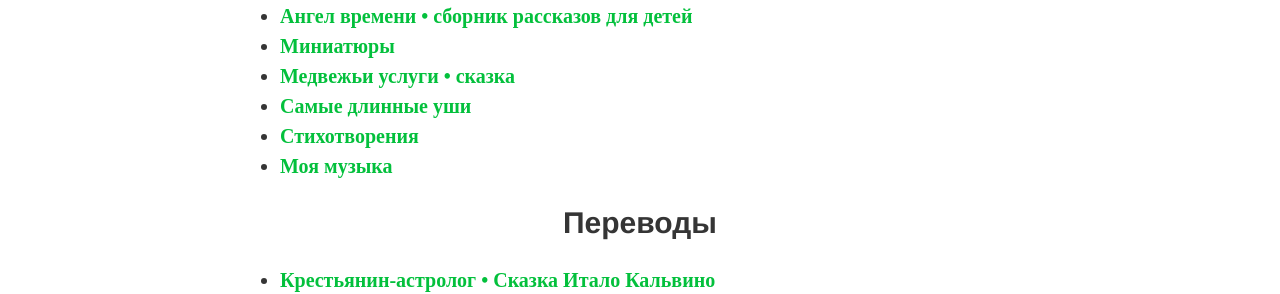
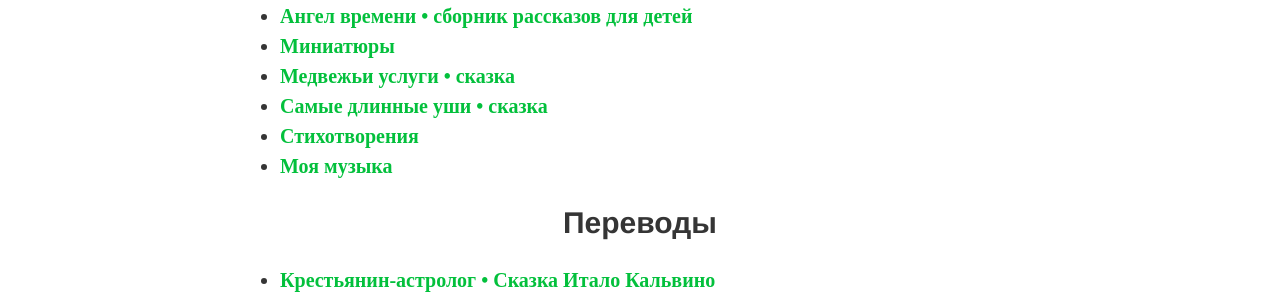
Before and after one commit to postolny/postolny.github.io, a Jekyll site: the page built from _pages/indice.html, in a window 1280 px wide. Shown: the part 614-908 px from the top of the page. Built offline with Jekyll 4.4.1, drawn with Linux system fonts in a browser that asks for light colours.

Commit message:
Add files via upload

```diff
--- a/_data/indice.yml
+++ b/_data/indice.yml
@@ -11,7 +11,7 @@
         url: /miniature/
       - page: Медвежьи услуги • сказка
         url: /medvezhi-uslugi/
-      - page: Самые длинные уши
+      - page: Самые длинные уши • сказка
         url: /samye-dlinnye-ushi/
       - page: Стихотворения
         url: /poesia/
```
